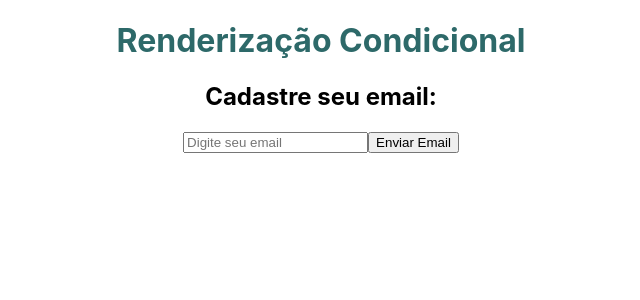
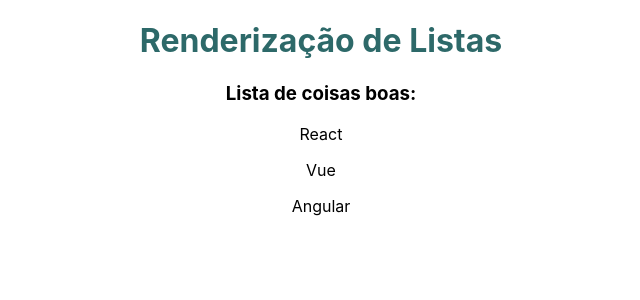
Before and after one commit to monamourdev/simplebudget, a React (Create React App) app in the folder budget/: page / in a window 1280 px wide. Shown: the top 300 px of the page, without its empty margins (319-959 px from the left). Built offline with nearby package versions, Linux system fonts and the light colour scheme.

Commit message:
Feat: Array Render

```diff
--- a/budget/src/App.js
+++ b/budget/src/App.js
@@ -1,11 +1,13 @@
 import './App.css';
-import Condicional from './components/Condicional';
+import OutraLista from './components/OutraLista';
 
 function App() {
+
+  const meusItens = ['React', 'Vue', 'Angular']
   return (
     <div className="App">
-      <h1>Renderização Condicional</h1>
-      <Condicional />
+      <h1>Renderização de Listas</h1>
+      <OutraLista itens={meusItens}/>
     </div>
 
   );
--- /dev/null
+++ b/budget/src/components/OutraLista.js
@@ -0,0 +1,17 @@
+function OutraLista({ itens }) {
+    return (
+        <>
+            <h3>Lista de coisas boas:</h3>
+            {
+                itens.length > 0 ?
+                    itens.map((item, index) => (
+                        <p id={`item_ ${index}`} key={index}>{item}</p>
+                    )
+                    )
+                    : <p>Não há itens na lista!</p>
+            }
+        </>
+    )
+}
+
+export default OutraLista;
```
